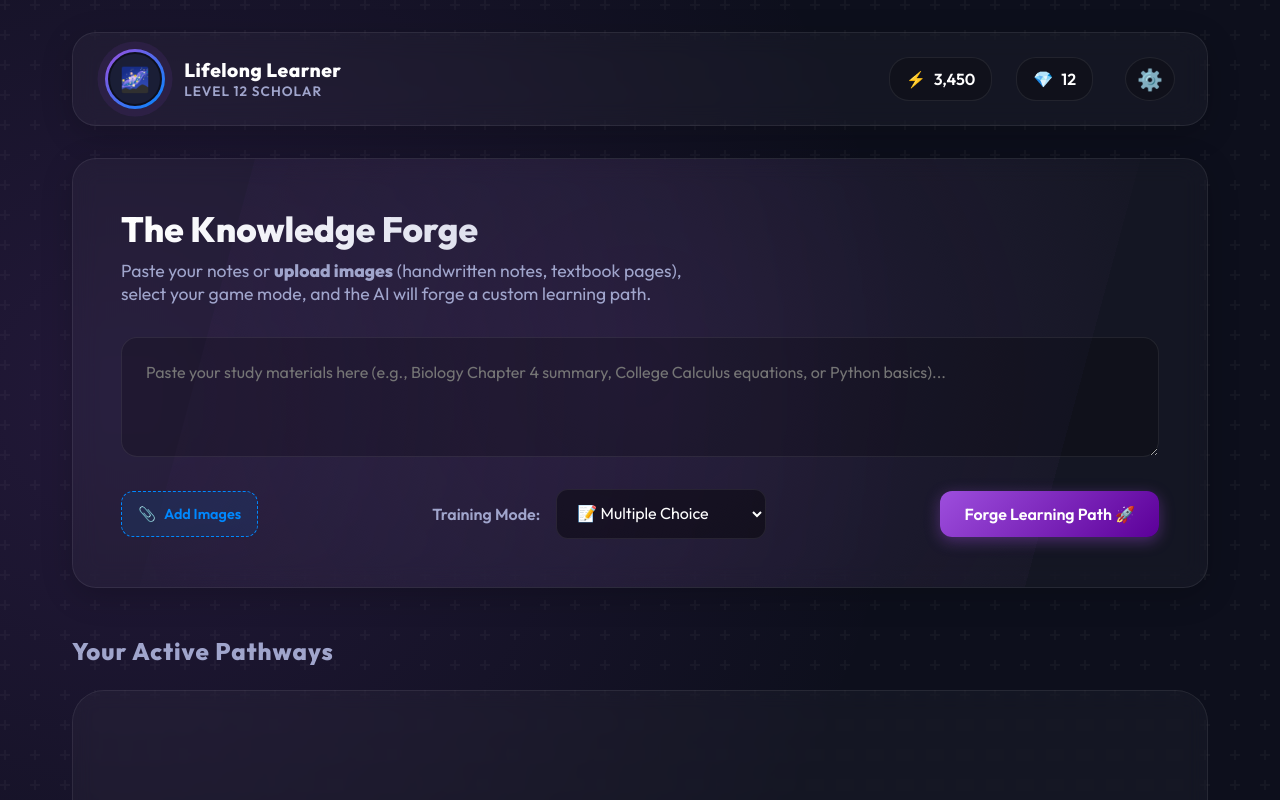
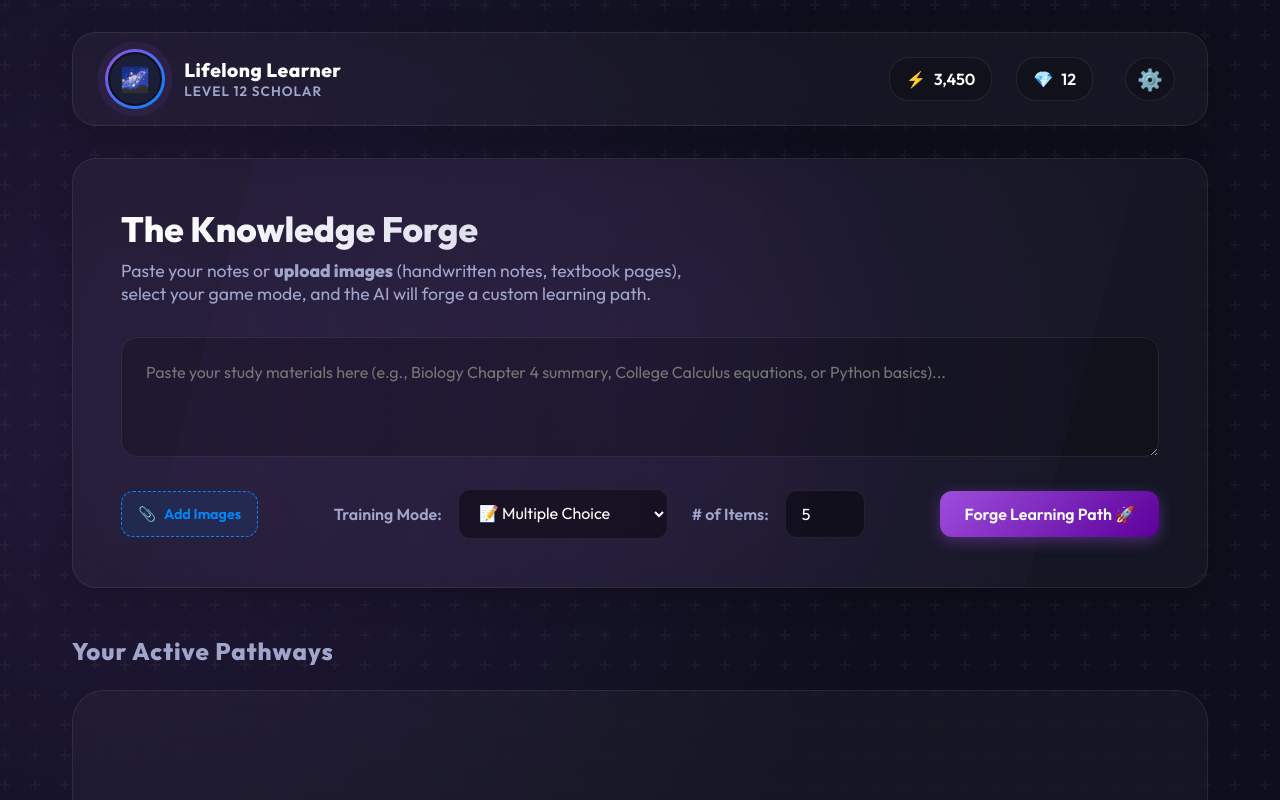
Before and after one commit to hayniec/neural-nexus-learning, a React (Vite) app: page / in a window 1280 px wide. Shown: the top 800 px of the page. Built offline with nearby package versions, Linux system fonts and the light colour scheme.

Commit message:
feat: allow users to configure custom question counts for game generation

```diff
--- a/src/App.tsx
+++ b/src/App.tsx
@@ -28,6 +28,7 @@ function App() {
   const [notes, setNotes] = useState('');
   const [imageFiles, setImageFiles] = useState<File[]>([]);
   const [gameMode, setGameMode] = useState<GameType>('quiz');
+  const [questionCount, setQuestionCount] = useState(5);
   const [isPlaying, setIsPlaying] = useState(false);
   const [isSettingsOpen, setIsSettingsOpen] = useState(false);
   const [isGenerating, setIsGenerating] = useState(false);
@@ -66,7 +67,7 @@ function App() {
         }))
       );
 
-      const levelResult = await generateGame(notes, gameMode, imageDataPayloads);
+      const levelResult = await generateGame(notes, gameMode, imageDataPayloads, questionCount);
       setActiveLevel(levelResult);
       setIsPlaying(true);
     } catch (error: any) {
@@ -171,6 +172,17 @@ function App() {
                   <option value="flashcard">⌨️ Flashcard Defense</option>
                   <option value="linker">🔗 Node Linker</option>
                 </select>
+
+                <label className="count-input-label"># of Items:</label>
+                <input
+                  type="number"
+                  min="3"
+                  max="30"
+                  value={questionCount}
+                  onChange={(e) => setQuestionCount(parseInt(e.target.value) || 5)}
+                  className="count-input"
+                  title="Number of questions or items"
+                />
               </div>
 
               <div className="forge-actions">
--- a/src/index.css
+++ b/src/index.css
@@ -328,6 +328,30 @@ textarea:focus {
   background: rgba(255, 51, 102, 0.3);
 }
 
+.count-input {
+  background: rgba(0, 0, 0, 0.4);
+  border: 1px solid var(--glass-border);
+  color: white;
+  padding: 0.8rem 1rem;
+  border-radius: 12px;
+  font-family: inherit;
+  font-size: 1rem;
+  outline: none;
+  width: 80px;
+  transition: all 0.2s;
+}
+
+.count-input:focus {
+  border-color: var(--ai-glow);
+  box-shadow: 0 0 10px rgba(0, 136, 255, 0.2);
+}
+
+.count-input-label {
+  margin-left: 0.5rem;
+  font-weight: 600;
+  color: var(--text-secondary);
+}
+
 button {
   padding: 0.8rem 1.5rem;
   border-radius: 12px;
--- a/src/services/aiService.ts
+++ b/src/services/aiService.ts
@@ -16,7 +16,7 @@ export interface LinkerData extends BaseLevelData { nodes: LinkerNode[]; }
 
 export type AnyGameData = QuizData | SwipeData | FlashcardData | LinkerData;
 
-function getPromptForType(type: GameType, notes: string, hasImage: boolean): string {
+function getPromptForType(type: GameType, notes: string, hasImage: boolean, count: number): string {
   let basePrompt = `You are an expert curriculum designer and gamification engine.
 Your task is to take the user's provided study notes (and/or uploaded images from handwritten notes, textbooks, or diagrams) and generate an interactive game level.
 Output STRICTLY valid JSON ONLY without any markdown formatting blocks (do not wrap in \`\`\`json).\n`;
@@ -29,7 +29,7 @@ Output STRICTLY valid JSON ONLY without any markdown formatting blocks (do not w
   }
 
   if (type === 'quiz') {
-    return basePrompt + `Generate exactly 5 multiple choice questions.
+    return basePrompt + `Generate exactly ${count} multiple choice questions.
 SCHEMA:
 {
   "title": "A short title based on material",
@@ -47,7 +47,7 @@ SCHEMA:
   }
 
   if (type === 'swipe') {
-    return basePrompt + `Generate exactly 10 True/False statements based on the material. Half true, half false.
+    return basePrompt + `Generate exactly ${count} True/False statements based on the material. Half true, half false.
 SCHEMA:
 {
   "title": "A short title based on material",
@@ -63,7 +63,7 @@ SCHEMA:
   }
 
   if (type === 'flashcard') {
-    return basePrompt + `Generate exactly 5 short-answer flashcard terminology questions. The 'answer' should be exactly 1 to 3 words max so the user can easily type it.
+    return basePrompt + `Generate exactly ${count} short-answer flashcard terminology questions. The 'answer' should be exactly 1 to 3 words max so the user can easily type it.
 SCHEMA:
 {
   "title": "A short title based on material",
@@ -78,7 +78,7 @@ SCHEMA:
   }
 
   if (type === 'linker') {
-    return basePrompt + `Generate exactly 5 term-to-definition matching pairs from the material.
+    return basePrompt + `Generate exactly ${count} term-to-definition matching pairs from the material.
 SCHEMA:
 {
   "title": "A short title based on material",
@@ -100,7 +100,7 @@ export interface ImageDataPayload {
   mimeType: string;
 }
 
-export async function generateGame(notes: string, type: GameType, images: ImageDataPayload[] = []): Promise<AnyGameData> {
+export async function generateGame(notes: string, type: GameType, images: ImageDataPayload[] = [], questionCount: number = 5): Promise<AnyGameData> {
   const provider = localStorage.getItem('ai_provider') || 'gemini';
   const apiKey = localStorage.getItem('ai_api_key');
 
@@ -109,7 +109,7 @@ export async function generateGame(notes: string, type: GameType, images: ImageD
   }
 
   const hasImage = images.length > 0;
-  const prompt = getPromptForType(type, notes, hasImage);
+  const prompt = getPromptForType(type, notes, hasImage, questionCount);
 
   if (provider === 'gemini') {
     return generateWithGemini(prompt, apiKey, images);
```
